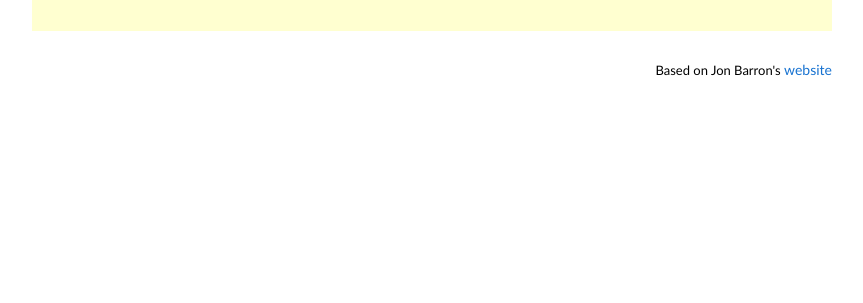
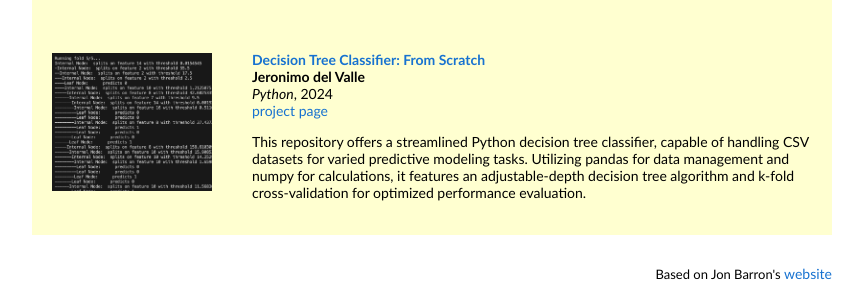
Before and after one commit to jeranga/jeranga.github.io, a plain HTML site: page index.html in a window 1280 px wide. Shown: the part 1533-1836 px from the top of the page, without its empty margins (208-1071 px from the left). Before the commit the page ends 1632 px from the top, so only its background shows below. Drawn offline with Linux system fonts and the light colour scheme.

Commit message:
Added decision tree

```diff
--- a/index.html
+++ b/index.html
@@ -174,6 +174,7 @@
     </tr>
 
 
+
     <tr onmouseout="npil_stop()" onmouseover="npil_start()">
       <td style="padding:20px;width:25%;vertical-align:middle">
         <div class="one">
@@ -255,6 +256,30 @@
       </td>
     </tr>
 
+    <tr onmouseout="tree_stop()" onmouseover="tree_start()" bgcolor="#ffffd0">
+      <td style="padding:20px;width:25%;vertical-align:middle">
+        <div class="one">
+          <img src='images/tree.png' width=160>
+        </div>
+      </td>
+      <td style="padding:20px;width:75%;vertical-align:middle">
+        <a href="https://github.com/jeranga/generic-tree">
+          <span class="papertitle">Decision Tree Classifier: From Scratch</span>
+        </a>
+        <br>
+		<strong>Jeronimo del Valle</strong>
+        <br>
+        <em>Python</em>, 2024
+        <br>
+        <a href="https://github.com/jeranga/generic-tree">project page</a>
+        <p></p>
+        <p>
+          This repository offers a streamlined Python decision tree classifier, capable of handling CSV datasets for varied predictive modeling tasks. Utilizing pandas for data management and numpy for calculations, it features an adjustable-depth decision tree algorithm and k-fold cross-validation for optimized performance evaluation.
+        </p>
+      </td>
+    </tr>
+
+
           </tbody></table>
           <table style="width:100%;border:0px;border-spacing:0px;border-collapse:separate;margin-right:auto;margin-left:auto;"><tbody>
             <tr>
```
Also changed, not shown: images/tree.png (added).
